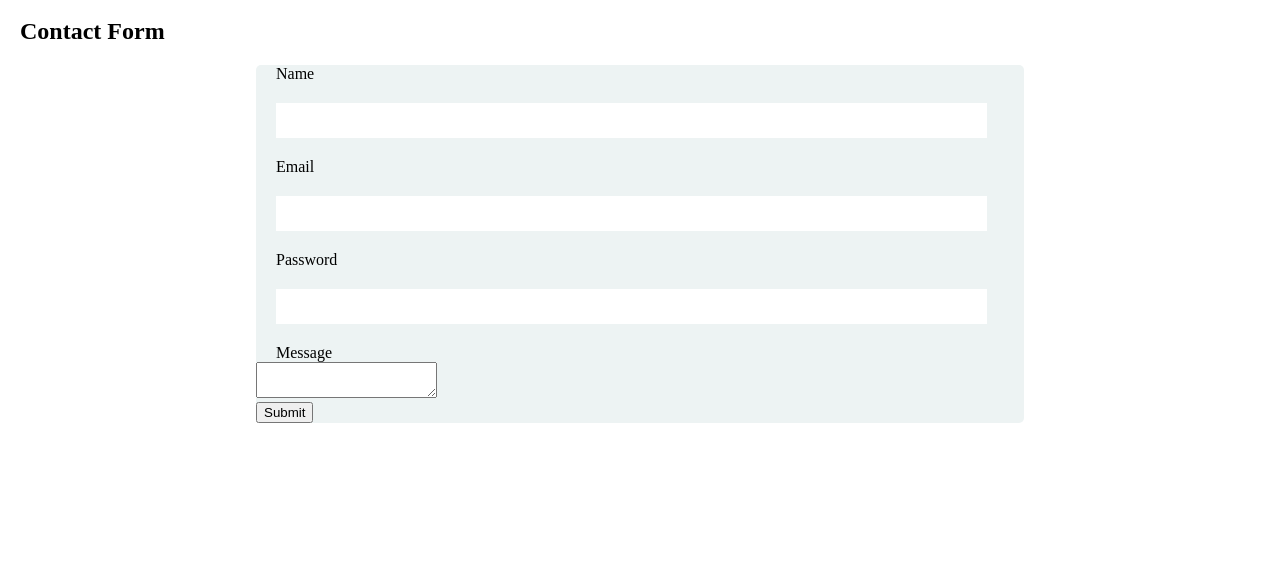
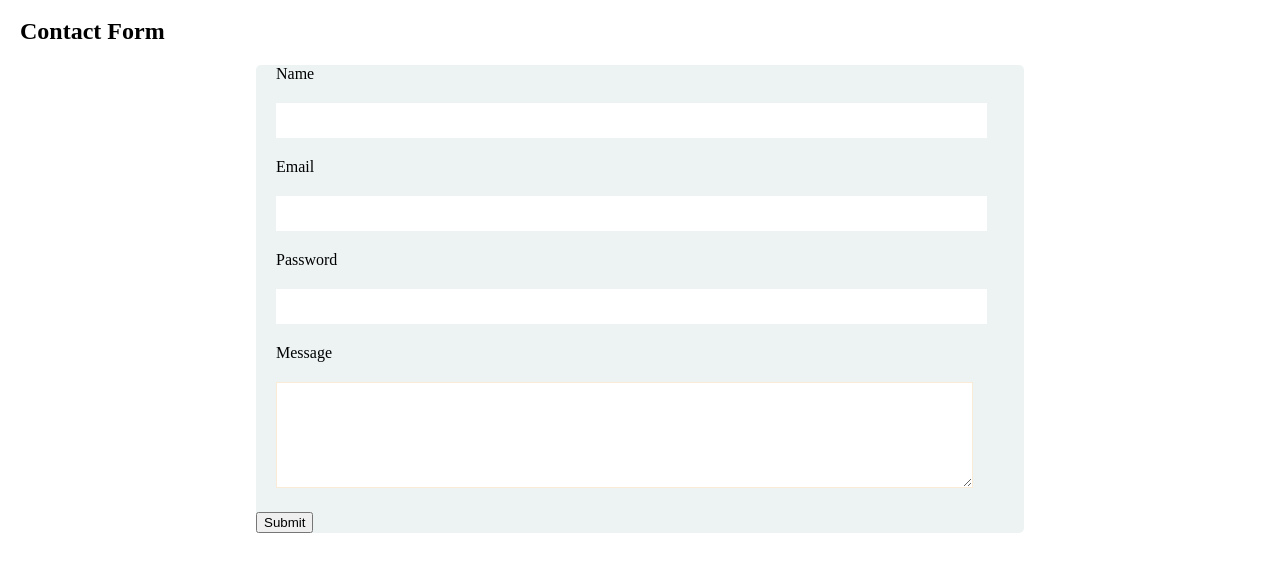
Before and after one commit to Ehsan-haidari/Assignment-9, a plain HTML site: page index.html in a window 1280 px wide. Shown: the part 137-708 px from the top of the page. Drawn offline with Linux system fonts and the light colour scheme.

Commit message:
style textarea

```diff
--- a/index.html
+++ b/index.html
@@ -48,6 +48,12 @@
             width: 90%;
             border: none;
         }
+        textarea {
+            width: 90%;
+            margin: 20px;
+            border-color: antiquewhite;
+            height: 100px;
+        }
 
 
 
```
